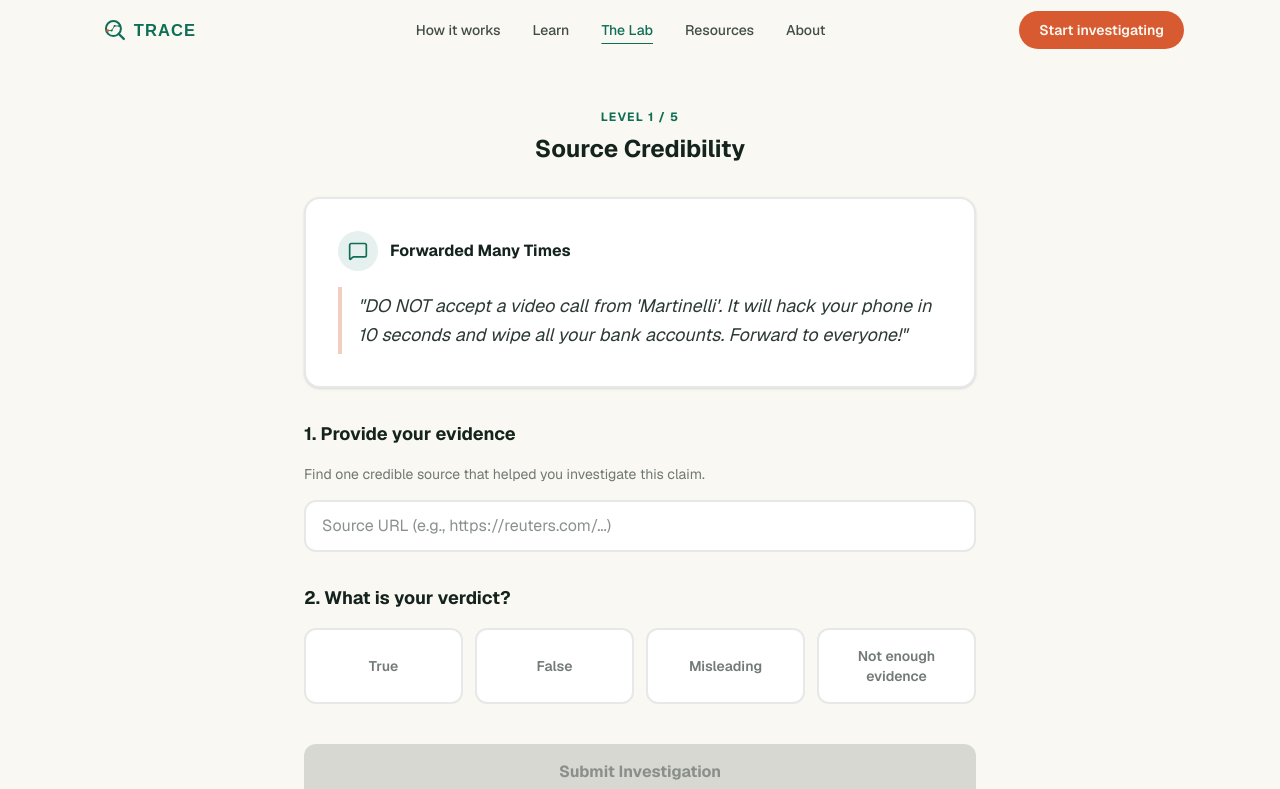
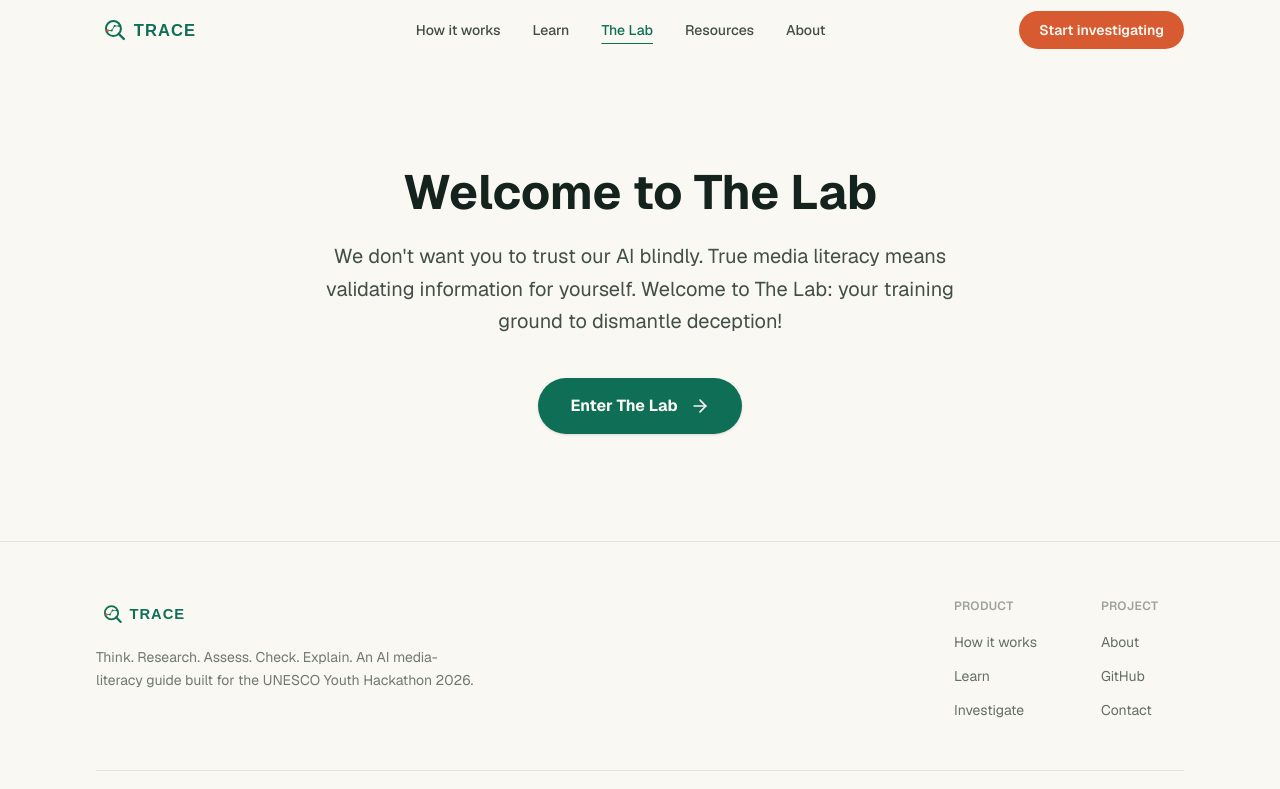
Before and after one commit to Youcef3939/TRACE, a Next.js app: page /lab in a window 1280 px wide. Shown: the top 789 px of the page. Built offline with nearby package versions, Linux system fonts and the light colour scheme.

Commit message:
added motion to the lab game

```diff
--- a/components/lab/LabGame.tsx
+++ b/components/lab/LabGame.tsx
@@ -7,7 +7,8 @@ import LevelProgress from "./LevelProgress";
 import ClaimCard from "./ClaimCard";
 import InvestigationForm from "./InvestigationForm";
 import MasteryScreen from "./MasteryScreen";
-import { X, Check } from "lucide-react";
+import { X, Check, ArrowRight } from "lucide-react";
+import { motion } from "framer-motion";
 
 type Feedback = {
   success: boolean;
@@ -16,6 +17,7 @@ type Feedback = {
 };
 
 export default function LabGame() {
+  const [hasStarted, setHasStarted] = useState(false);
   const [level, setLevel] = useState(1);
   const [queue, setQueue] = useState<LabClaim[]>([]);
   const [currentClaimIndex, setCurrentClaimIndex] = useState(0);
@@ -86,12 +88,42 @@ export default function LabGame() {
     return <MasteryScreen />;
   }
 
+  if (!hasStarted) {
+    return (
+      <div className="flex-1 w-full max-w-4xl mx-auto px-5 py-12 sm:px-8 flex items-center justify-center min-h-[60vh]">
+        <motion.div
+          initial={{ opacity: 0, y: 20 }}
+          animate={{ opacity: 1, y: 0 }}
+          transition={{ duration: 0.5 }}
+          className="max-w-2xl text-center"
+        >
+          <h1 className="text-4xl font-bold text-ink sm:text-5xl mb-6">Welcome to The Lab</h1>
+          <p className="text-xl text-ink/80 leading-relaxed mb-10">
+            We don't want you to trust our AI blindly. True media literacy means validating information for yourself. Welcome to The Lab: your training ground to dismantle deception!
+          </p>
+          <button
+            onClick={() => setHasStarted(true)}
+            className="group inline-flex items-center gap-3 rounded-full bg-teal px-8 py-4 text-base font-bold text-cream transition-all cursor-pointer hover:bg-[#0c5c48] hover:scale-[1.02] active:scale-[0.98] shadow-sm"
+          >
+            Enter The Lab
+            <ArrowRight size={20} className="transition-transform group-hover:translate-x-1" />
+          </button>
+        </motion.div>
+      </div>
+    );
+  }
+
   if (!currentClaim) {
     return <div className="flex-1 flex items-center justify-center">Loading Lab...</div>;
   }
 
   return (
-    <div className="flex-1 w-full max-w-4xl mx-auto px-5 py-12 sm:px-8">
+    <motion.div
+      initial={{ opacity: 0, y: 15 }}
+      animate={{ opacity: 1, y: 0 }}
+      transition={{ duration: 0.5, ease: "easeOut" }}
+      className="flex-1 w-full max-w-4xl mx-auto px-5 py-12 sm:px-8"
+    >
       <LevelProgress level={level} skill={currentClaim.skill} />
 
       {!feedback ? (
@@ -123,6 +155,6 @@ export default function LabGame() {
           </button>
         </div>
       )}
-    </div>
+    </motion.div>
   );
 }
```
